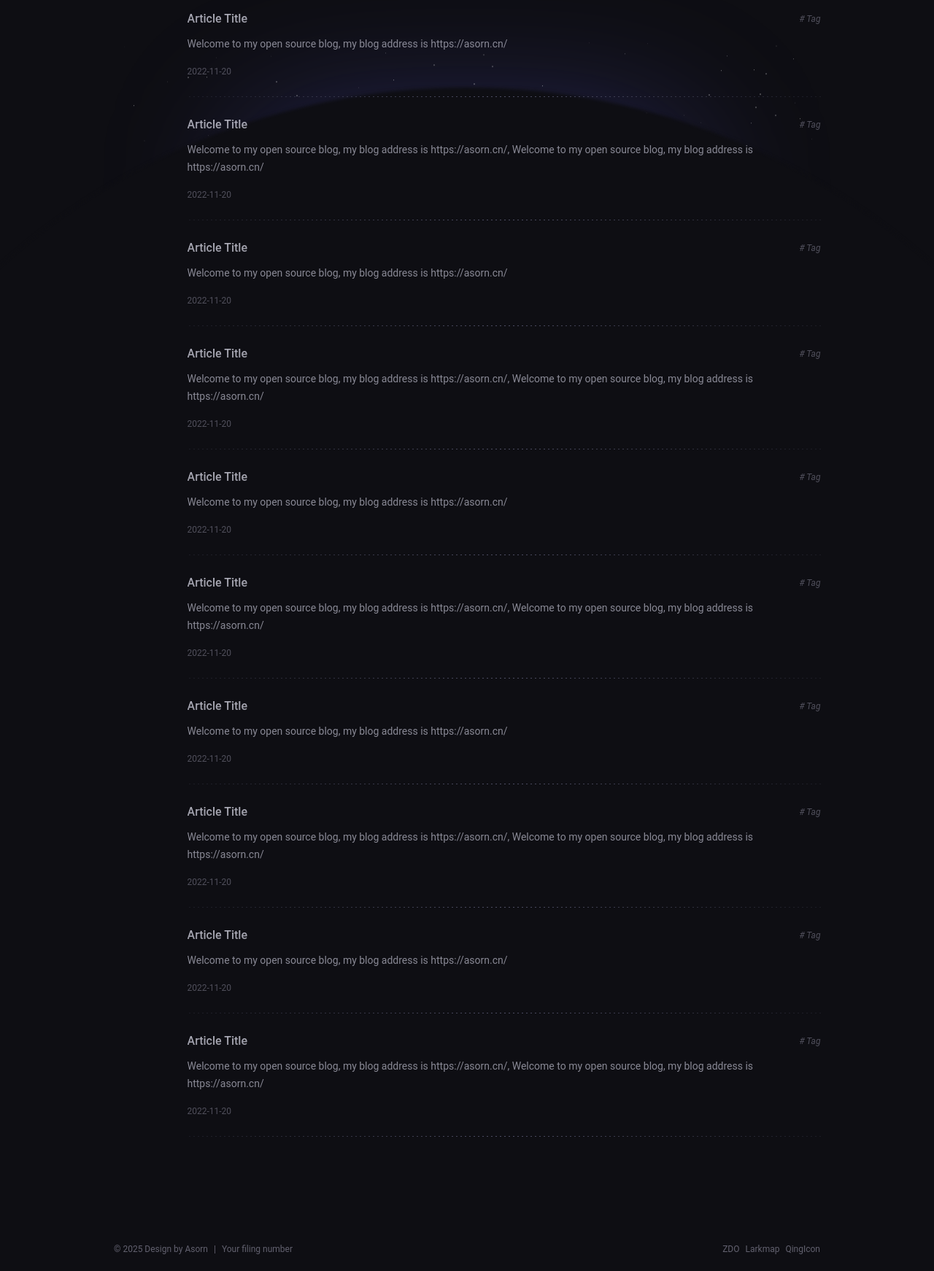
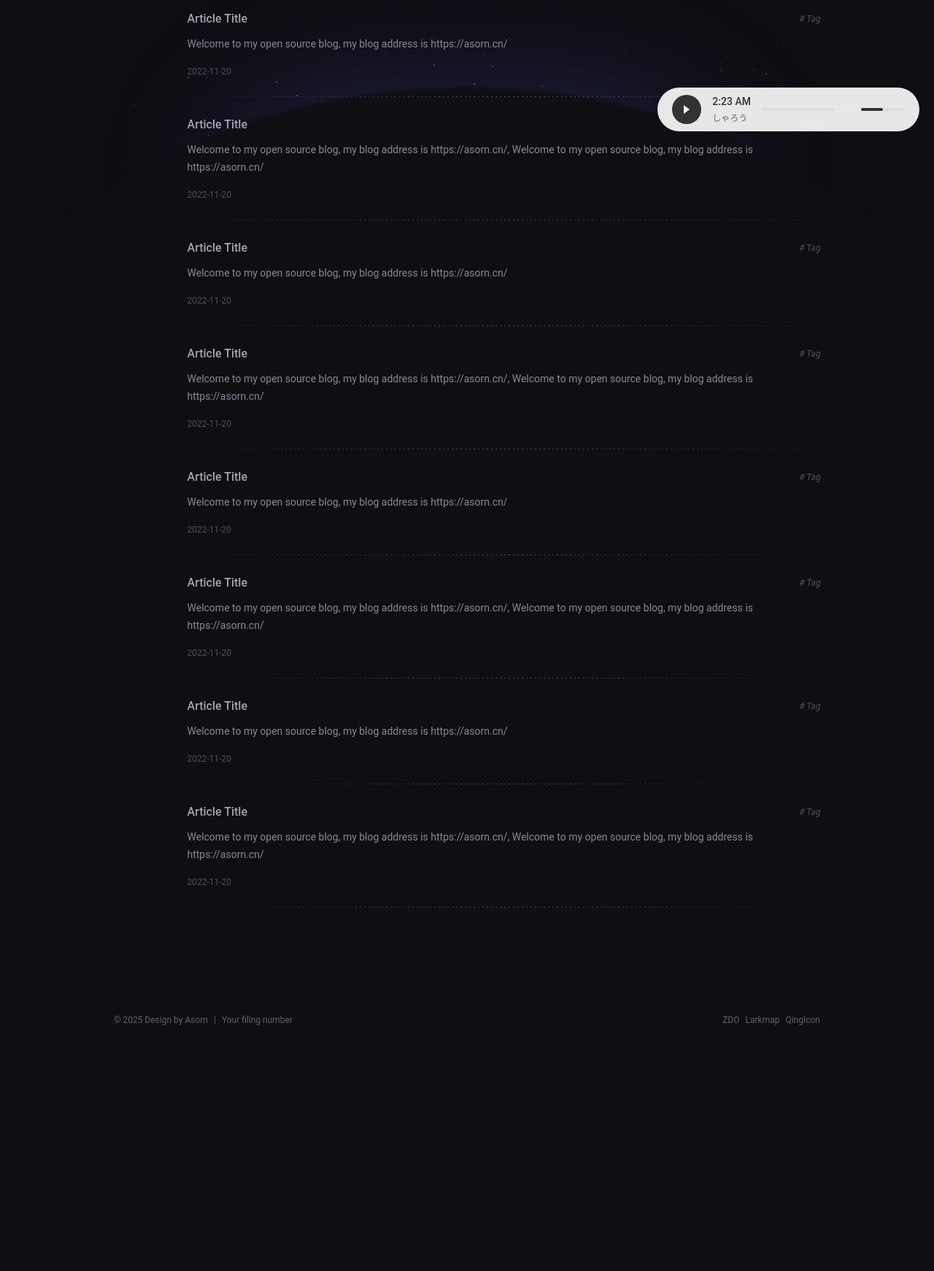
Before and after one commit to asorn/asorn-open, a plain HTML site: page blog.html in a window 1280 px wide. Shown: the part 600-2342 px from the top of the page at 73% size. After the commit the page ends 2028 px from the top, so only its background shows below. Drawn offline with Linux system fonts and the light colour scheme; animation ran at ten frames a second.

Commit message:
添加音乐播放器

```diff
--- a/blog.html
+++ b/blog.html
@@ -6,6 +6,7 @@
     <meta name="viewport" content="width=device-width, initial-scale=1.0">
     <title>Asorn - My Blog</title>
     <link rel="stylesheet" href="./css/style.min.css">
+    <link rel="stylesheet" href="./css/music-player.css">
     <link rel="shortcut icon" href="./assets/public/favicon.svg" />
 </head>
 
@@ -290,40 +291,6 @@
                     </a>
                     <div class="content-divider"></div>
                 </div>
-                <div class="item load-pro">
-                    <a href="https://www.yuque.com/asorn" target="_blank">
-                        <div class="text">
-                            <div class="title-area">
-                                <div class="title">
-                                    <div class="name">Article Title</div>
-                                    <div class="name link"> ↗</div>
-                                </div>
-                                <div class="tag-text"># Tag</div>
-                            </div>
-                            <div class="desc">Welcome to my open source blog, my blog address is https://asorn.cn/</div></div>
-                        <div class="info">
-                            <div class="info-time">2022-11-20</div>
-                        </div>
-                    </a>
-                    <div class="content-divider"></div>
-                </div>
-                <div class="item load-pro">
-                    <a href="https://www.yuque.com/asorn" target="_blank">
-                        <div class="text">
-                            <div class="title-area">
-                                <div class="title">
-                                    <div class="name">Article Title</div>
-                                    <div class="name link"> ↗</div>
-                                </div>
-                                <div class="tag-text"># Tag</div>
-                            </div>
-                            <div class="desc">Welcome to my open source blog, my blog address is https://asorn.cn/, Welcome to my open source blog, my blog address is https://asorn.cn/</div></div>
-                        <div class="info">
-                            <div class="info-time">2022-11-20</div>
-                        </div>
-                    </a>
-                    <div class="content-divider"></div>
-                </div>
             </div>
         </div>
     </div>
@@ -355,9 +322,10 @@
         <div class="shape-earth"></div>
     </div>
     <div class="widget-top"></div>
+    <script src="./js/main.min.js"></script>
+    <script src='./js/anime.js'></script>
+    <script src='./js/firework.js'></script>
+    <script src="./js/music-player.js"></script>
 </body>
-<script src="./js/main.min.js"></script>
-<script src='./js/anime.js'></script>
-<script src='./js/firework.js'></script>
 
 </html>
--- /dev/null
+++ b/css/music-player.css
@@ -0,0 +1,98 @@
+.music-player {
+    position: fixed;
+    bottom: 20px;
+    right: 20px;
+    background: rgba(255, 255, 255, 0.9);
+    border-radius: 50px;
+    padding: 10px 20px;
+    box-shadow: 0 2px 10px rgba(0, 0, 0, 0.1);
+    display: flex;
+    align-items: center;
+    gap: 15px;
+    z-index: 1000;
+    backdrop-filter: blur(10px);
+    transition: all 0.3s ease;
+}
+
+.music-player:hover {
+    transform: translateY(-5px);
+    box-shadow: 0 5px 15px rgba(0, 0, 0, 0.2);
+}
+
+.music-player .controls {
+    display: flex;
+    align-items: center;
+    gap: 10px;
+}
+
+.music-player .play-btn {
+    width: 40px;
+    height: 40px;
+    border-radius: 50%;
+    background: #333;
+    border: none;
+    cursor: pointer;
+    display: flex;
+    align-items: center;
+    justify-content: center;
+    color: white;
+    transition: all 0.3s ease;
+}
+
+.music-player .play-btn:hover {
+    background: #444;
+    transform: scale(1.1);
+}
+
+.music-player .song-info {
+    display: flex;
+    flex-direction: column;
+    gap: 5px;
+}
+
+.music-player .song-title {
+    font-size: 14px;
+    font-weight: 500;
+    color: #333;
+}
+
+.music-player .song-artist {
+    font-size: 12px;
+    color: #666;
+}
+
+.music-player .progress-bar {
+    width: 100px;
+    height: 4px;
+    background: #ddd;
+    border-radius: 2px;
+    overflow: hidden;
+}
+
+.music-player .progress {
+    height: 100%;
+    background: #333;
+    width: 0%;
+    transition: width 0.1s linear;
+}
+
+.music-player .volume-control {
+    display: flex;
+    align-items: center;
+    gap: 5px;
+}
+
+.music-player .volume-slider {
+    width: 60px;
+    height: 4px;
+    background: #ddd;
+    border-radius: 2px;
+    cursor: pointer;
+}
+
+.music-player .volume-level {
+    height: 100%;
+    background: #333;
+    width: 100%;
+    border-radius: 2px;
+}
--- /dev/null
+++ b/js/music-player.js
@@ -0,0 +1,189 @@
+class MusicPlayer {
+    constructor() {
+        this.audio = new Audio();
+        this.playlist = [];
+        this.currentTrack = 0;
+        this.isPlaying = false;
+        this.volume = 0.5;
+
+        // 从 localStorage 恢复状态
+        this.loadState();
+
+        this.initializePlayer();
+        this.setupEventListeners();
+    }
+
+    loadState() {
+        const savedState = localStorage.getItem('musicPlayerState');
+        if (savedState) {
+            const state = JSON.parse(savedState);
+            this.currentTrack = state.currentTrack || 0;
+            this.isPlaying = state.isPlaying || false;
+            this.volume = state.volume || 0.5;
+            this.audio.volume = this.volume;
+        }
+    }
+
+    saveState() {
+        const state = {
+            currentTrack: this.currentTrack,
+            isPlaying: this.isPlaying,
+            volume: this.volume
+        };
+        localStorage.setItem('musicPlayerState', JSON.stringify(state));
+    }
+
+    initializePlayer() {
+        // 创建播放器DOM元素
+        const player = document.createElement('div');
+        player.className = 'music-player';
+        player.innerHTML = `
+            <div class="controls">
+                <button class="play-btn">
+                    <svg width="16" height="16" viewBox="0 0 16 16" fill="none" xmlns="http://www.w3.org/2000/svg">
+                        <path d="M4 2L12 8L4 14V2Z" fill="currentColor"/>
+                    </svg>
+                </button>
+            </div>
+            <div class="song-info">
+                <div class="song-title">No song playing</div>
+                <div class="song-artist">-</div>
+            </div>
+            <div class="progress-bar">
+                <div class="progress"></div>
+            </div>
+            <div class="volume-control">
+                <svg width="16" height="16" viewBox="0 0 16 16" fill="none" xmlns="http://www.w3.org/2000/svg">
+                    <path d="M8 2.5V13.5M8 2.5L4 6.5H1V9.5H4L8 13.5V2.5Z" stroke="currentColor" stroke-width="1.5" stroke-linecap="round" stroke-linejoin="round"/>
+                </svg>
+                <div class="volume-slider">
+                    <div class="volume-level"></div>
+                </div>
+            </div>
+        `;
+        document.body.appendChild(player);
+
+        // 保存DOM引用
+        this.player = player;
+        this.playBtn = player.querySelector('.play-btn');
+        this.songTitle = player.querySelector('.song-title');
+        this.songArtist = player.querySelector('.song-artist');
+        this.progressBar = player.querySelector('.progress-bar');
+        this.progress = player.querySelector('.progress');
+        this.volumeSlider = player.querySelector('.volume-slider');
+        this.volumeLevel = player.querySelector('.volume-level');
+
+        // 设置初始音量
+        this.audio.volume = this.volume;
+        this.volumeLevel.style.width = `${this.volume * 100}%`;
+    }
+
+    setupEventListeners() {
+        // 播放/暂停按钮事件
+        this.playBtn.addEventListener('click', () => this.togglePlay());
+
+        // 进度条点击事件
+        this.progressBar.addEventListener('click', (e) => {
+            const rect = this.progressBar.getBoundingClientRect();
+            const pos = (e.clientX - rect.left) / rect.width;
+            this.audio.currentTime = pos * this.audio.duration;
+        });
+
+        // 音量控制事件
+        this.volumeSlider.addEventListener('click', (e) => {
+            const rect = this.volumeSlider.getBoundingClientRect();
+            this.volume = Math.max(0, Math.min(1, (e.clientX - rect.left) / rect.width));
+            this.audio.volume = this.volume;
+            this.volumeLevel.style.width = `${this.volume * 100}%`;
+            this.saveState();
+        });
+
+        // 音频事件
+        this.audio.addEventListener('timeupdate', () => this.updateProgress());
+        this.audio.addEventListener('ended', () => this.playNext());
+        this.audio.addEventListener('loadedmetadata', () => {
+            this.songTitle.textContent = this.playlist[this.currentTrack].title;
+            this.songArtist.textContent = this.playlist[this.currentTrack].artist;
+        });
+
+        // 页面卸载前保存状态
+        window.addEventListener('beforeunload', () => this.saveState());
+    }
+
+    setPlaylist(playlist) {
+        this.playlist = playlist;
+        if (playlist.length > 0) {
+            this.loadTrack(this.currentTrack);
+            // 如果之前是播放状态，则继续播放
+            if (this.isPlaying) {
+                this.audio.play();
+                this.playBtn.innerHTML = `
+                    <svg width="16" height="16" viewBox="0 0 16 16" fill="none" xmlns="http://www.w3.org/2000/svg">
+                        <path d="M6 2H8V14H6V2ZM10 2H12V14H10V2Z" fill="currentColor"/>
+                    </svg>
+                `;
+            }
+        }
+    }
+
+    loadTrack(index) {
+        this.currentTrack = index;
+        const track = this.playlist[index];
+        this.audio.src = track.url;
+        this.songTitle.textContent = track.title;
+        this.songArtist.textContent = track.artist;
+    }
+
+    togglePlay() {
+        if (this.isPlaying) {
+            this.audio.pause();
+            this.playBtn.innerHTML = `
+                <svg width="16" height="16" viewBox="0 0 16 16" fill="none" xmlns="http://www.w3.org/2000/svg">
+                    <path d="M4 2L12 8L4 14V2Z" fill="currentColor"/>
+                </svg>
+            `;
+        } else {
+            this.audio.play();
+            this.playBtn.innerHTML = `
+                <svg width="16" height="16" viewBox="0 0 16 16" fill="none" xmlns="http://www.w3.org/2000/svg">
+                    <path d="M6 2H8V14H6V2ZM10 2H12V14H10V2Z" fill="currentColor"/>
+                </svg>
+            `;
+        }
+        this.isPlaying = !this.isPlaying;
+        this.saveState();
+    }
+
+    playNext() {
+        this.currentTrack = (this.currentTrack + 1) % this.playlist.length;
+        this.loadTrack(this.currentTrack);
+        if (this.isPlaying) {
+            this.audio.play();
+        }
+        this.saveState();
+    }
+
+    updateProgress() {
+        const percent = (this.audio.currentTime / this.audio.duration) * 100;
+        this.progress.style.width = `${percent}%`;
+    }
+}
+
+// 初始化播放器
+const player = new MusicPlayer();
+
+// 示例播放列表
+const playlist = [
+    {
+        title: "2:23 AM",
+        artist: "しゃろう",
+        url: "./assets/music/しゃろう - 2_23 AM.mp3"
+    },
+    {
+        title: "Color Your Night",
+        artist: "Atlus Sound Team",
+        url: "./assets/music/Atlus Sound Team - Color Your Night.mp3"
+    }
+];
+
+player.setPlaylist(playlist);
```
Also changed, not shown: about.html (+5 -3 lines), book.html (+2 -0 lines), index.html (+2 -0 lines), tool.html (+5 -21 lines), work.html (+5 -3 lines), 2 other files.
